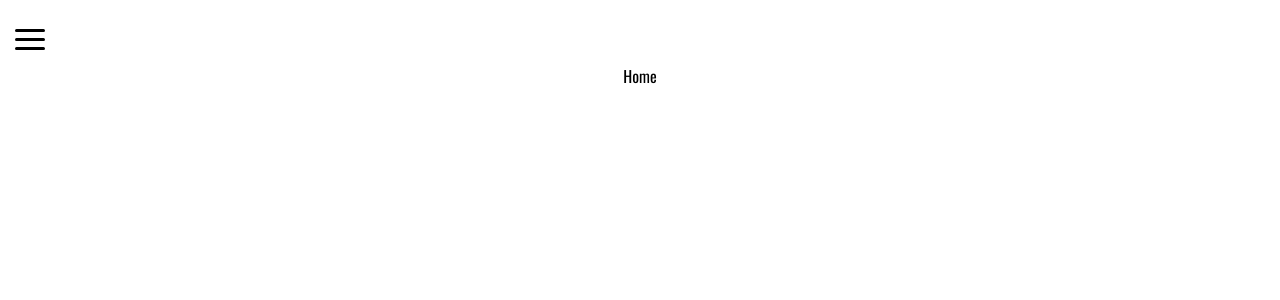
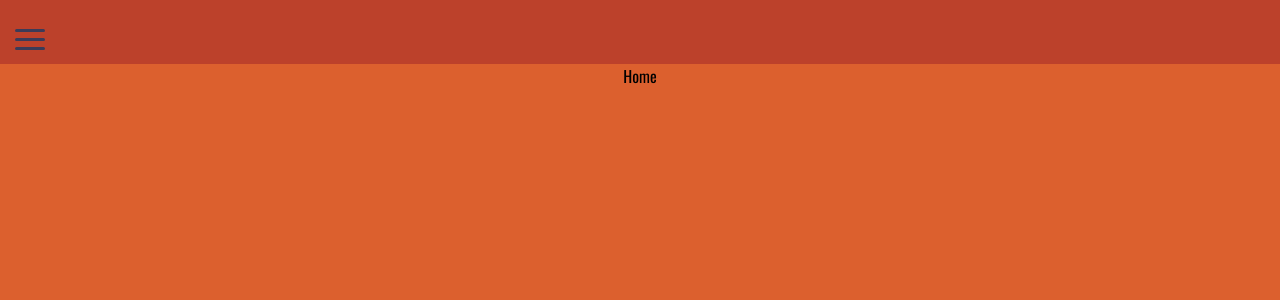
Before and after one commit to GeoSauer/geortfolio, a React (Create React App) app: page / in a window 1280 px wide. Shown: the top 300 px of the page. Built offline with nearby package versions, Linux system fonts and the light colour scheme.

Commit message:
add some color to this thing!

```diff
--- a/src/App.css
+++ b/src/App.css
@@ -15,9 +15,10 @@ body::-webkit-scrollbar {
 
 .App {
   align-items: center;
+  background-color: var(--flame);
   display: flex;
   flex-direction: column;
-  height: fit-content;
+  height: 100vh;
 }
 
 body,
--- a/src/components/NavBar/NavBar.css
+++ b/src/components/NavBar/NavBar.css
@@ -1,4 +1,5 @@
 .navbar {
+  background-color: var(--persian-red);
   display: flex;
   flex-direction: row;
   justify-content: flex-start;
@@ -17,6 +18,7 @@
 }
 
 .navbar a {
+  color: var(--space-cadet);
   text-decoration: none;
 }
 
@@ -29,6 +31,7 @@
   background-color: transparent;
   border: none;
   display: flex;
+  /* padding-bottom: 10px; */
 }
 
 .hidden {
--- a/src/components/NavBar/NavBar.jsx
+++ b/src/components/NavBar/NavBar.jsx
@@ -14,7 +14,7 @@ export default function NavBar() {
           size={30}
           duration={1.3}
           distance="sm"
-          color="black"
+          color="var(--space-cadet)"
           easing="ease-in"
           rounded
           label="Show menu"
```
